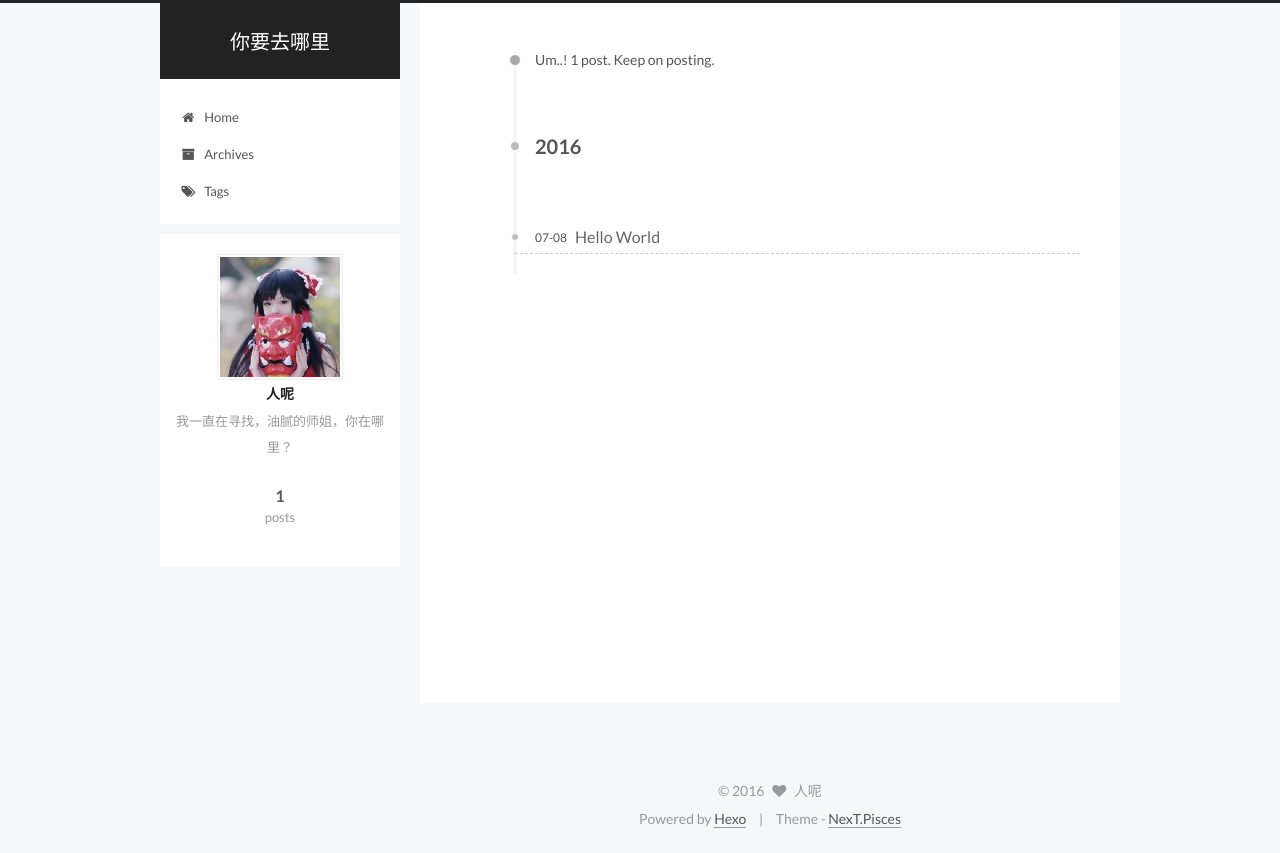
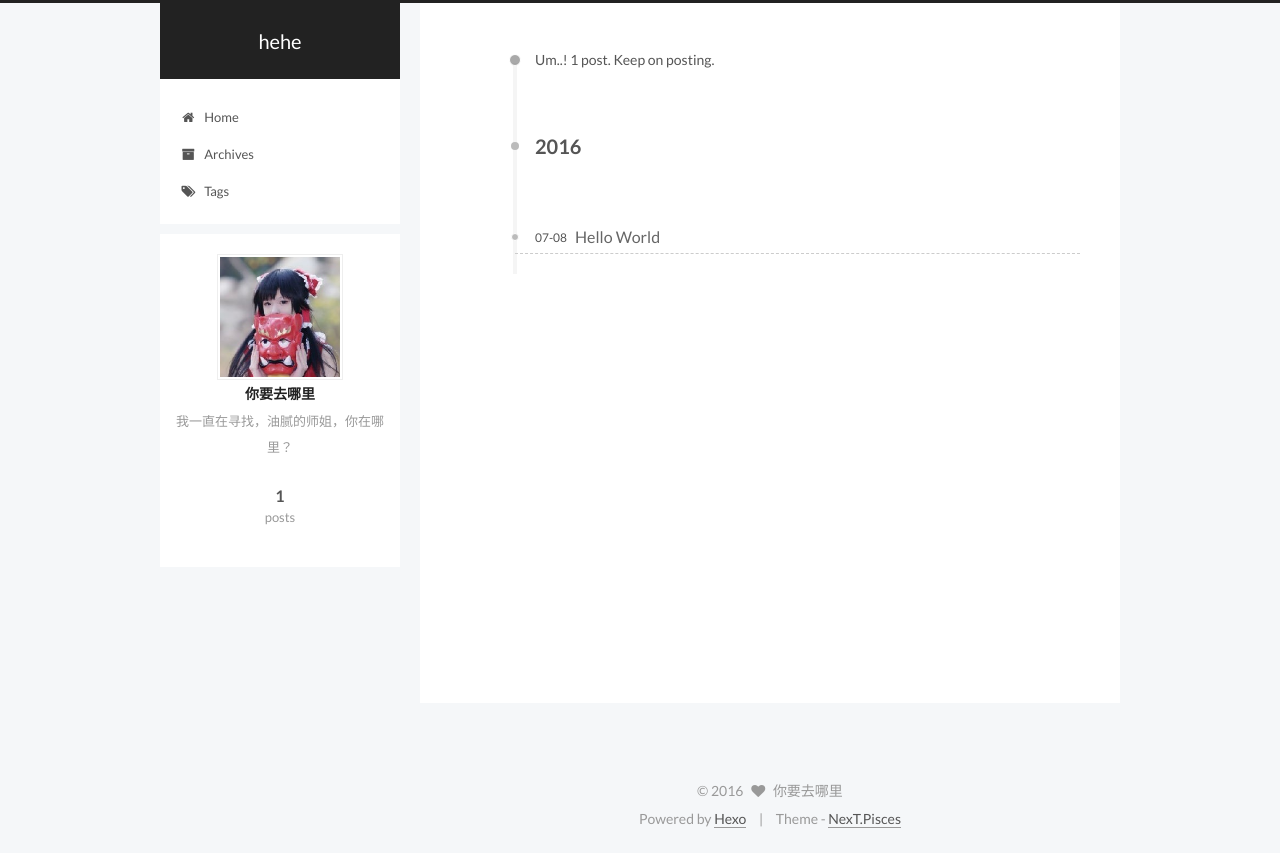
Before and after one commit to hulifan/hulifan.github.io, a plain HTML site: page archives/2016/07/index.html in a window 1280 px wide. Drawn offline with Linux system fonts and the light colour scheme.

Commit message:
Site updated: 2016-07-08 14:54:24

```diff
--- a/archives/2016/07/index.html
+++ b/archives/2016/07/index.html
@@ -86,12 +86,12 @@
 
 <meta name="description" content="我一直在寻找，油腻的师姐，你在哪里？">
 <meta property="og:type" content="website">
-<meta property="og:title" content="你要去哪里">
+<meta property="og:title" content="hehe">
 <meta property="og:url" content="http://yoursite.com/archives/2016/07/index.html">
-<meta property="og:site_name" content="你要去哪里">
+<meta property="og:site_name" content="hehe">
 <meta property="og:description" content="我一直在寻找，油腻的师姐，你在哪里？">
 <meta name="twitter:card" content="summary">
-<meta name="twitter:title" content="你要去哪里">
+<meta name="twitter:title" content="hehe">
 <meta name="twitter:description" content="我一直在寻找，油腻的师姐，你在哪里？">
 
 
@@ -115,7 +115,7 @@
 
   <link rel="canonical" href="http://yoursite.com/archives/2016/07/"/>
 
-  <title> Archive | 你要去哪里 </title>
+  <title> Archive | hehe </title>
 </head>
 
 <body itemscope itemtype="http://schema.org/WebPage" lang="default">
@@ -146,7 +146,7 @@
   <div class="custom-logo-site-title">
     <a href="/"  class="brand" rel="start">
       <span class="logo-line-before"><i></i></span>
-      <span class="site-title">你要去哪里</span>
+      <span class="site-title">hehe</span>
       <span class="logo-line-after"><i></i></span>
     </a>
   </div>
@@ -305,8 +305,8 @@
         <div class="site-author motion-element" itemprop="author" itemscope itemtype="http://schema.org/Person">
           <img class="site-author-image" itemprop="image"
                src="/images/avatar.jpg"
-               alt="人呢" />
-          <p class="site-author-name" itemprop="name">人呢</p>
+               alt="你要去哪里" />
+          <p class="site-author-name" itemprop="name">你要去哪里</p>
           <p class="site-description motion-element" itemprop="description">我一直在寻找，油腻的师姐，你在哪里？</p>
         </div>
         <nav class="site-state motion-element">
@@ -356,7 +356,7 @@
   <span class="with-love">
     <i class="fa fa-heart"></i>
   </span>
-  <span class="author" itemprop="copyrightHolder">人呢</span>
+  <span class="author" itemprop="copyrightHolder">你要去哪里</span>
 </div>
 
 <div class="powered-by">
--- a/css/main.css
+++ b/css/main.css
@@ -1549,7 +1549,7 @@ pre .javascript .function {
   width: 4px;
   height: 4px;
   border-radius: 50%;
-  background: #62ffbe;
+  background: #42ffee;
 }
 .links-of-blogroll {
   font-size: 13px;
```
Also changed, not shown: 2016/07/08/hello-world/index.html (+6 -6 lines), archives/2016/index.html (+8 -8 lines), archives/index.html (+8 -8 lines), index.html (+8 -8 lines).
